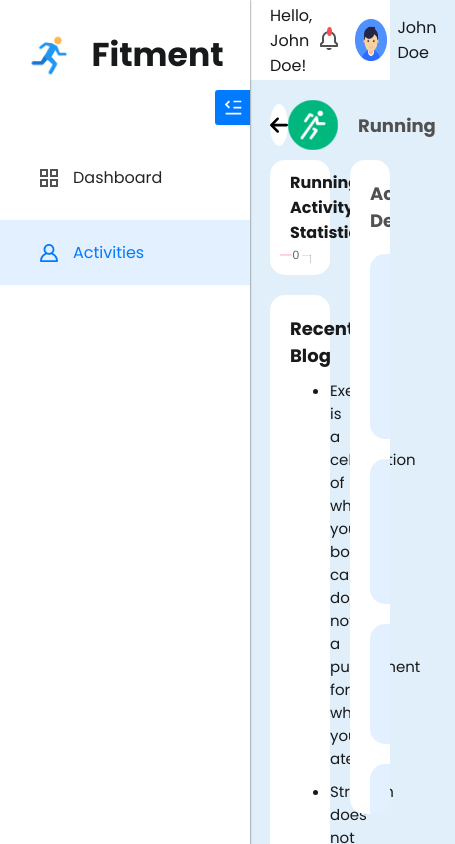
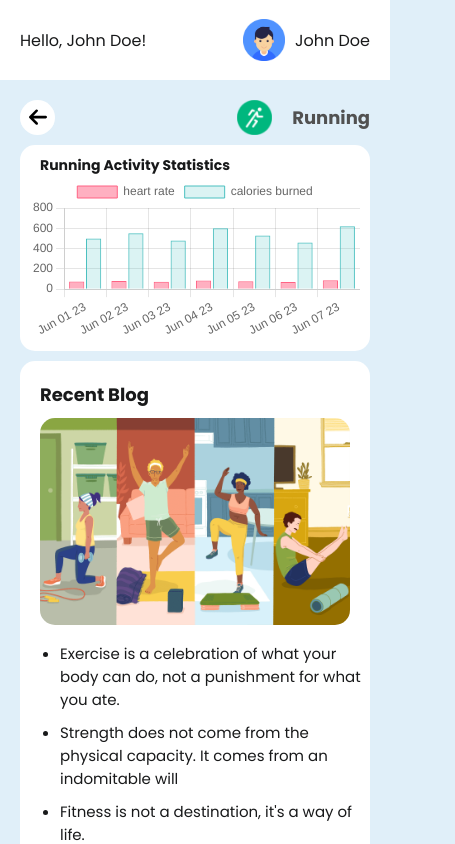
Before and after one commit to shivani312/fitness-app, a React (Create React App) app: page /activity/activity_1 in a window 390 px wide. Shown: the top 844 px of the page, 455 px wide, since content can reach past the window. Built offline with nearby package versions, Linux system fonts and the light colour scheme.

Commit message:
add responsive design

```diff
--- a/public/index.html
+++ b/public/index.html
@@ -2,7 +2,7 @@
 <html lang="en">
   <head>
     <meta charset="utf-8" />
-    <link rel="icon" href="%PUBLIC_URL%/favicon.ico" />
+    <link rel="icon" href="%PUBLIC_URL%/favicon.png" />
     <meta name="viewport" content="width=device-width, initial-scale=1" />
     <meta name="theme-color" content="#000000" />
     <meta
@@ -24,7 +24,7 @@
       work correctly both with client-side routing and a non-root public URL.
       Learn how to configure a non-root public URL by running `npm run build`.
     -->
-    <title>React App</title>
+    <title>Fitness App</title>
   </head>
   <body>
     <noscript>You need to enable JavaScript to run this app.</noscript>
--- a/src/assets/styles/app.scss
+++ b/src/assets/styles/app.scss
@@ -11,3 +11,4 @@
 @import 'index.scss';
 @import 'common/animation.scss';
 @import 'animate.min.css';
+@import 'common/responsive.scss';
--- /dev/null
+++ b/src/assets/styles/common/responsive.scss
@@ -0,0 +1,110 @@
+@media only screen and (max-width: 450px) {
+    .sidebar {
+        display: none !important;
+    }
+
+    .page-wrapper {
+        margin: 0;
+
+        .header {
+            .action-wrapper {
+                width: 200px;
+                justify-content: end;
+                margin-right: 20px;
+                .notification {
+                    display: none !important;
+                }
+            }
+        }
+
+        .dashboard-wrapper {
+            flex-direction: column-reverse;
+            height: 100%;
+
+            .right-section {
+                width: 100%;
+                margin-right: 0px;
+
+                .avg-section-wrapper {
+                    margin-bottom: 10px;
+                    flex-wrap: wrap;
+                    .avg-section {
+                        width:100%;
+                        margin-right: 0px;
+                        margin-bottom: 10px;
+
+                        .avg-section-image {
+                            height: 35px;
+                            width:35px;
+                        }
+                    }
+                }
+                .chart-section {
+                    height: 210px;
+                }
+            }
+            .left-section {
+                width:90%;
+                margin-bottom: 10px;
+            }
+        }
+
+        .activity-wrapper {
+            height: 100%;
+
+            .back-wrapper {
+                .back-arrow {
+                    height: 35px;
+                    width:35px;
+                }
+                .logo-wrapper {
+                    height: 35px;
+                    width:35px;
+                }
+            }
+
+            .activity-details {
+                flex-direction: column;
+                height: 100%;
+
+                .right-section {
+                    width:100%;
+                    margin-right: 0px;
+
+                    .chart-section {
+                        margin-bottom: 10px;
+                        .chart-title {
+                            font-size: 14px;
+                        }
+                    }
+                    .blog-wrapper {
+                        margin-bottom: 10px;
+                        .blog {
+                            flex-direction: column;
+                            .blog-image {
+                                width: 100%;
+                                margin-bottom: 10px;
+                            }
+                            .content {
+                                width:100%;
+                                margin-left: 20px;
+                            }
+                        }
+                    }
+                }
+
+                .left-section {
+                    width:90%;
+
+                    .activity_wrapper {
+                        .avg-section {
+                            width: 90%;
+                            margin: 0px 0px 10px 0px;
+                        }
+                    }
+                }
+            }
+        }
+    }
+
+}
--- a/src/assets/styles/module/activity.scss
+++ b/src/assets/styles/module/activity.scss
@@ -18,17 +18,17 @@
     }
 
     .activity-details {
-        height: calc(100vh - 190px);
+        height: calc(100vh - 80px);
         .right-section {
             .chart-section {
                 border-radius: 15px;
             }
-            .blog {
+            .blog-wrapper {
                 border-radius: 15px;
 
+                .blog {
                     .blog-image {
                         width: 50%;
-
                         img {
                             border-radius: 15px;
                         }
@@ -45,13 +45,14 @@
                     }
                 }
             }
+        }
         .left-section {
             border-radius: 15px;
             overflow-y: auto;
             .activity_wrapper {
                 width: 100%;
                 .avg-section {
-                    width: 37%;
+                    width: 36%;
                     border-radius: 15px;
                     background-color: rgb(0 122 255 / 11%);
                     margin: 0px 15px 20px 0px;
--- a/src/assets/styles/module/dashboard.scss
+++ b/src/assets/styles/module/dashboard.scss
@@ -9,6 +9,7 @@
         .avg-section {
             width: 17vw;
             border-radius: 15px;
+            margin-right: 10px;
 
             .avg-section-image {
                 height: 40px;
--- a/src/features/activity/component/activityDetails.tsx
+++ b/src/features/activity/component/activityDetails.tsx
@@ -107,7 +107,15 @@ const {data} = props;
 
 
             </div>
-            <div className='distance-wrapper p--20 mb--20'>
+            <div className='weight-wrapper p--20 mb--20'>
+            <p className='font-size--lg font--bold text--grey-600 mb--10'>Weight Lifted per rep</p>
+            <div className='flex align-items--center justify-content--center'>
+                    <Space size={100} wrap>
+                        <Progress type="circle" percent={data.weight_lifted?.average_per_rep} format={(percent) => `${percent} avg`} size={[130, 100]} strokeColor={'#0fd1c7'}/>
+                    </Space>
+            </div>
+            </div>
+            <div className='distance-wrapper p--20'>
             <p className='font-size--lg font--bold text--grey-600 mb--10'>Distance</p>
             <div className='flex align-items--center justify-content--center'>
                     <Space size={100} wrap>
@@ -115,14 +123,6 @@ const {data} = props;
                     </Space>
             </div>
             </div>
-            <div className='weight-wrapper p--20'>
-            <p className='font-size--lg font--bold text--grey-600 mb--10'>Weight Lifted per rep</p>
-            <div className='flex align-items--center justify-content--center'>
-                    <Space size={100} wrap>
-                        <Progress type="circle" percent={data.weight_lifted?.average_per_rep} format={(percent) => `${percent} avg`} size={[130, 100]} strokeColor={'#0fd1c7'}/>
-                    </Space>
-            </div>
-            </div>
         </div>
     )
 }
--- a/src/features/activity/container/activity.tsx
+++ b/src/features/activity/container/activity.tsx
@@ -84,14 +84,14 @@ const Activity:React.FC = () => {
             <div className="activity-details flex">
             <div className="right-section width--60 mr--20">
                 <div className="chart-section bg--white p--10 mb--20">
-                <p className="font--bold ml--10">
+                <p className="chart-title font--bold ml--10">
                     {`${activityDetails.name} Activity Statistics`}
                     </p>
                     <Bar data={barChartData} options={barChartOptions}/>
                 </div>
-                <div className="blog bg--white p--20">
+                <div className="blog-wrapper bg--white p--20">
                     <p className="font-size--lg font--bold mb--10">Recent Blog</p>
-                    <div className="flex justify-content--between">
+                    <div className="blog flex justify-content--between">
                         <div className="blog-image">
                             <img src={fitness} alt='blog' className="height--full width--full"/>
                         </div>
--- a/src/features/dashboard/component/card.tsx
+++ b/src/features/dashboard/component/card.tsx
@@ -13,7 +13,7 @@ const Card:React.FC<IProps> = (props) => {
 
     return (
         <div className="avg-section-wrapper mb--20 width--full flex">
-        <div className="avg-section bg--white p--15 mr--10">
+        <div className="avg-section bg--white p--15">
             <div className="flex justify-content--between">
                 <div className="flex flex--column">
             <p className="text--grey-400">Heart Rate</p>
@@ -41,7 +41,7 @@ const Card:React.FC<IProps> = (props) => {
             </div>
             <p className="font-size--xs text--grey-50">kilocalories</p>
         </div>
-        <div className="avg-section bg--white p--15 ml--10">
+        <div className="avg-section bg--white p--15">
             <div className="flex justify-content--between">
                 <div className="flex flex--column">
             <p className="text--grey-400">Step</p>
--- a/src/features/dashboard/component/userInfo.tsx
+++ b/src/features/dashboard/component/userInfo.tsx
@@ -104,7 +104,7 @@ const UserInfo:React.FC<IProps> = (props) => {
                 activity.map((activity,index) => {
                     if(index < 4) {
                         return (
-                            <div className='activity-info flex align-items--center justify-content--between mb--10' key={index} onClick={() => navigate(`/activity/${activity.id}`)}>
+                            <div className='activity-info flex align-items--center justify-content--between mb--10 cursor--pointer' key={index} onClick={() => navigate(`/activity/${activity.id}`)}>
                             <div className='flex align-items--center'>
                             <div className='activity-image mr--20'>
                             <img src={ImageMapper[activity.name]} alt='running' className='height--full width--full'/>
```
Also changed, not shown: public/favicon.png (added), 1 other file (tests, documents, lock files or other folders). Lines whose indentation alone changed are shown as unchanged.
